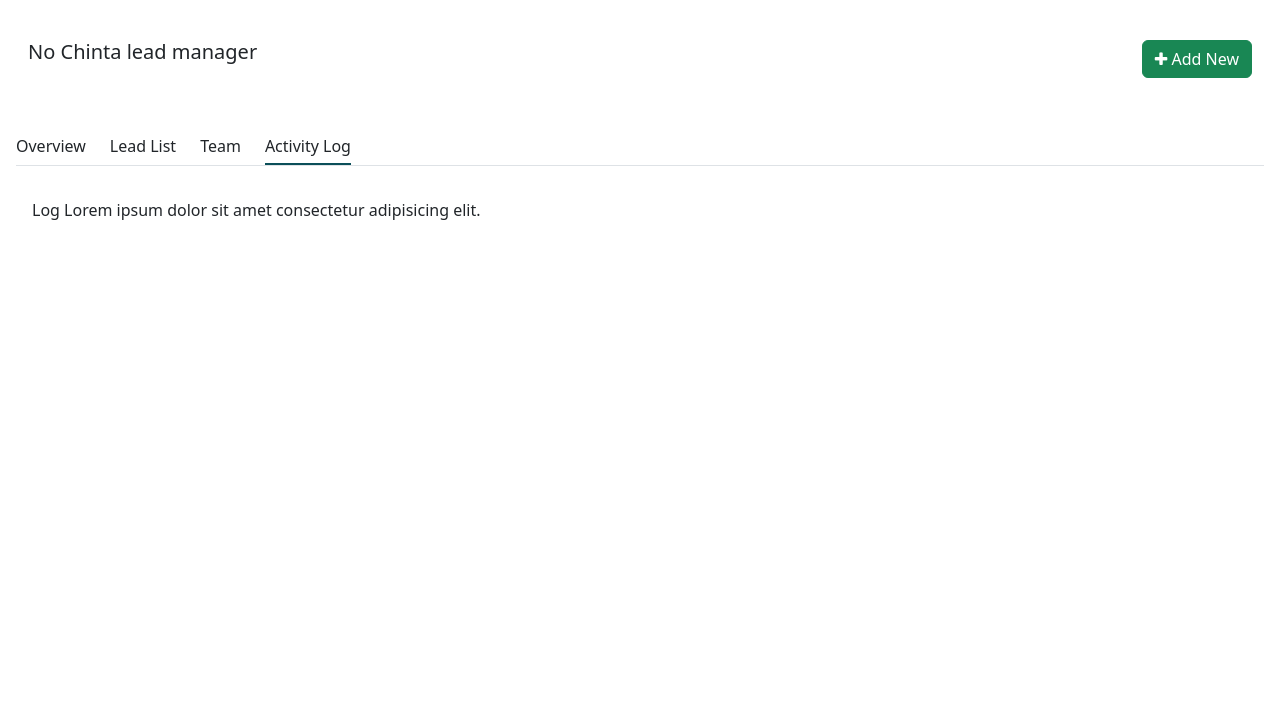
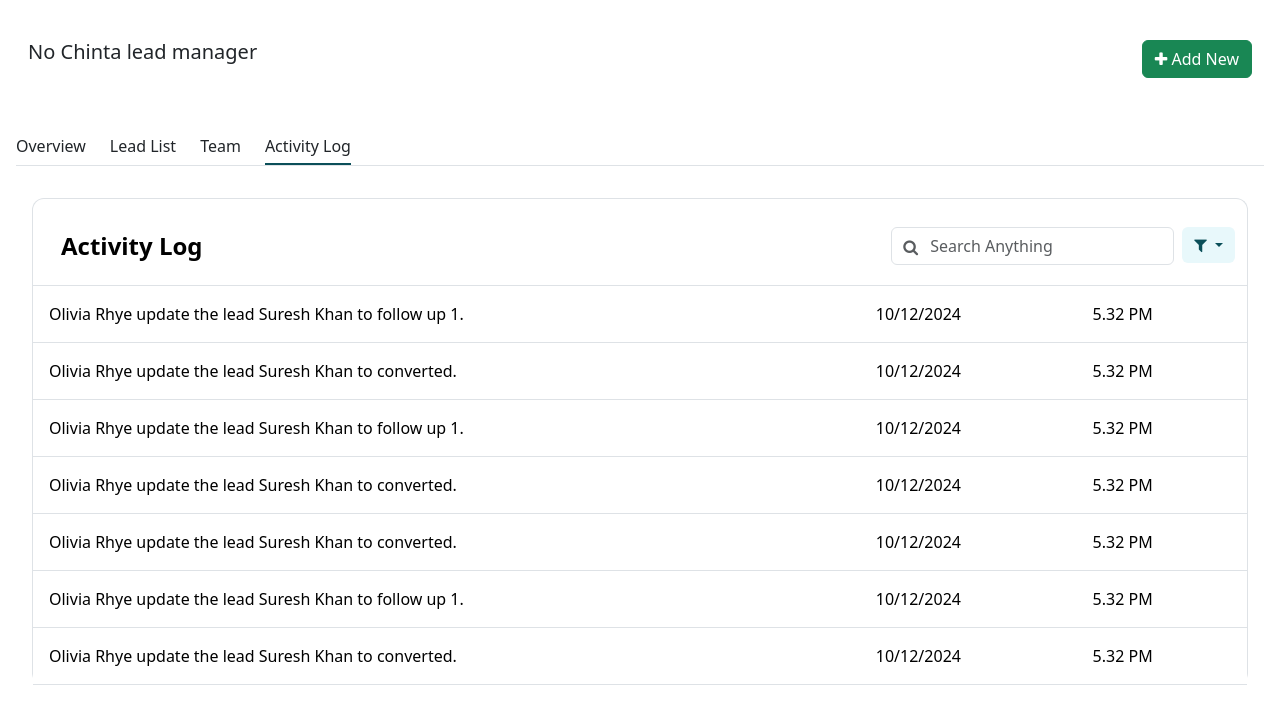
Before and after one commit to alamin-php/NOCHINTA-LEAD-MANAGEMENT, a plain HTML site: page index.html in a window 1280 px wide. Both pictures are taken after a click on the tab "Activity Log". Drawn offline with nearby package versions, Linux system fonts and the light colour scheme.

Commit message:
activity log table done

```diff
--- a/index.html
+++ b/index.html
@@ -395,10 +395,11 @@
           <!-- Lead list  -->
           <div class="tab-pane fade" id="pills-profile" role="tabpanel" aria-labelledby="pills-profile-tab">
 
+            <div class="pt-3 border border-bottom-0 rounded-lg">
 
-            <nav class="navbar navbar-light">
+              <nav class="navbar navbar-light mb-3">
                 <div class="container-fluid">
-                <a class="navbar-brand fw-bold fs-4">Leads</a>
+                  <a class="navbar-brand fw-bold fs-4 ps-3">Leads</a>
 
                   <div class="d-flex gap-2">
                     <form class="position-relative">
@@ -435,8 +436,6 @@
 
                 </div>
               </nav>
-
-            <div class="px-3 mt-3">
               <table class="table table-hover" style="width:100%;">
                 <thead class="table-active">
                   <tr>
@@ -587,9 +586,10 @@
           <!-- Team start -->
           <div class="tab-pane fade" id="pills-contact" role="tabpanel" aria-labelledby="pills-contact-tab">
 
-              <nav class="navbar navbar-light">
+              <div class="pt-3 border border-bottom-0 rounded-lg">
+                <nav class="navbar navbar-light mb-3">
                   <div class="container-fluid">
-                  <a class="navbar-brand fw-bold fs-4">Team</a>
+                    <a class="navbar-brand fw-bold fs-4 ps-3">Team</a>
 
                     <div class="d-flex gap-2">
                       <form class="position-relative">
@@ -621,8 +621,6 @@
 
                   </div>
                 </nav>
-
-              <div class="px-3 mt-3">
                 <table class="table table-hover" style="width:100%;">
                   <thead class="table-active">
                     <tr>
@@ -719,8 +717,96 @@
 
           <!-- Team end -->
 
-          <div class="tab-pane fade" id="pills-log" role="tabpanel" aria-labelledby="pills-log-tab">Log Lorem ipsum
-            dolor sit amet consectetur adipisicing elit.</div>
+
+          <!-- Activity log start -->
+          <div class="tab-pane fade" id="pills-log" role="tabpanel" aria-labelledby="pills-log-tab">
+
+              <div class="pt-3 border border-bottom-0 rounded-lg">
+                <nav class="navbar navbar-light border-bottom pb-3">
+                  <div class="container-fluid">
+                    <a class="navbar-brand fw-bold fs-4 ps-3">Activity Log</a>
+
+                    <div class="d-flex gap-2">
+                      <form class="position-relative">
+                        <i class="fa fa-search position-absolute search-position text-muted"></i>
+                        <input class="form-control padding-left-4" type="search" placeholder="Search Anything" aria-label="Search">
+                      </form>
+                      <div class="dropdown">
+                        <button class="btn btn-secondary dropdown-toggle border-0 btn-custom" style="background-color: #E8F8FB; color: #0B4F59;" type="button" id="monthDropdown"
+                          data-bs-toggle="dropdown" aria-expanded="false">
+                          <i class="fa fa-filter fs-6"></i>
+                        </button>
+                        <ul class="dropdown-menu" aria-labelledby="monthDropdown">
+                          <li><a class="dropdown-item" href="#">January</a></li>
+                          <li><a class="dropdown-item" href="#">February</a></li>
+                          <li><a class="dropdown-item" href="#">March</a></li>
+                          <li><a class="dropdown-item" href="#">April</a></li>
+                          <li><a class="dropdown-item" href="#">May</a></li>
+                          <li><a class="dropdown-item" href="#">June</a></li>
+                          <li><a class="dropdown-item" href="#">July</a></li>
+                          <li><a class="dropdown-item" href="#">August</a></li>
+                          <li><a class="dropdown-item" href="#">September</a></li>
+                          <li><a class="dropdown-item" href="#">October</a></li>
+                          <li><a class="dropdown-item" href="#">November</a></li>
+                          <li><a class="dropdown-item" href="#">December</a></li>
+                        </ul>
+                      </div>
+                    </div>
+
+                  </div>
+                </nav>
+                <table class="table pt-5" style="width:100%;">
+                  <tbody>
+                    <tr>
+                        <th scope="col">Olivia Rhye update the lead  Suresh Khan to follow up 1.</th>
+                        <th scope="col">10/12/2024</th>
+                        <th scope="col">5.32 PM</th>
+                    </tr>
+
+                    <tr>
+                      <th scope="col">Olivia Rhye update the lead  Suresh Khan to converted.</th>
+                      <th scope="col">10/12/2024</th>
+                      <th scope="col">5.32 PM</th>
+                  </tr>
+
+                    <tr>
+                      <th scope="col">Olivia Rhye update the lead  Suresh Khan to follow up 1.</th>
+                      <th scope="col">10/12/2024</th>
+                      <th scope="col">5.32 PM</th>
+                  </tr>
+                    <tr>
+                      <th scope="col">Olivia Rhye update the lead  Suresh Khan to converted.</th>
+                      <th scope="col">10/12/2024</th>
+                      <th scope="col">5.32 PM</th>
+                  </tr>
+
+                  <tr>
+                    <th scope="col">Olivia Rhye update the lead  Suresh Khan to converted.</th>
+                    <th scope="col">10/12/2024</th>
+                    <th scope="col">5.32 PM</th>
+                </tr>
+
+                  <tr>
+                    <th scope="col">Olivia Rhye update the lead  Suresh Khan to follow up 1.</th>
+                    <th scope="col">10/12/2024</th>
+                    <th scope="col">5.32 PM</th>
+                </tr>
+                  <tr>
+                    <th scope="col">Olivia Rhye update the lead  Suresh Khan to converted.</th>
+                    <th scope="col">10/12/2024</th>
+                    <th scope="col">5.32 PM</th>
+                </tr>
+
+
+
+                  </tbody>
+                </table>
+
+            </div>
+
+          </div>
+
+          <!-- Activity log end -->
 
 
         </div>
--- a/style.css
+++ b/style.css
@@ -36,8 +36,6 @@
   --bs-table-bg-state: #E8F8FB;
 }
 
-
-
 .table>:not(caption)>*>* {
   padding: 1rem;
   font-weight: 500;
```
Lines whose indentation alone changed are shown as unchanged.
